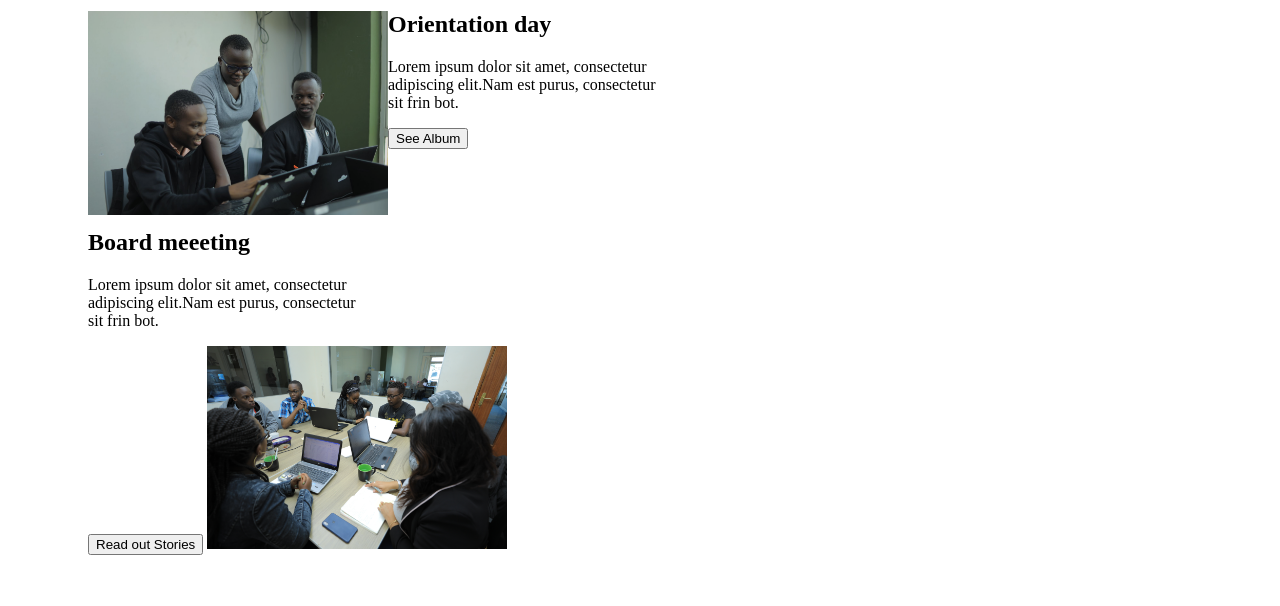
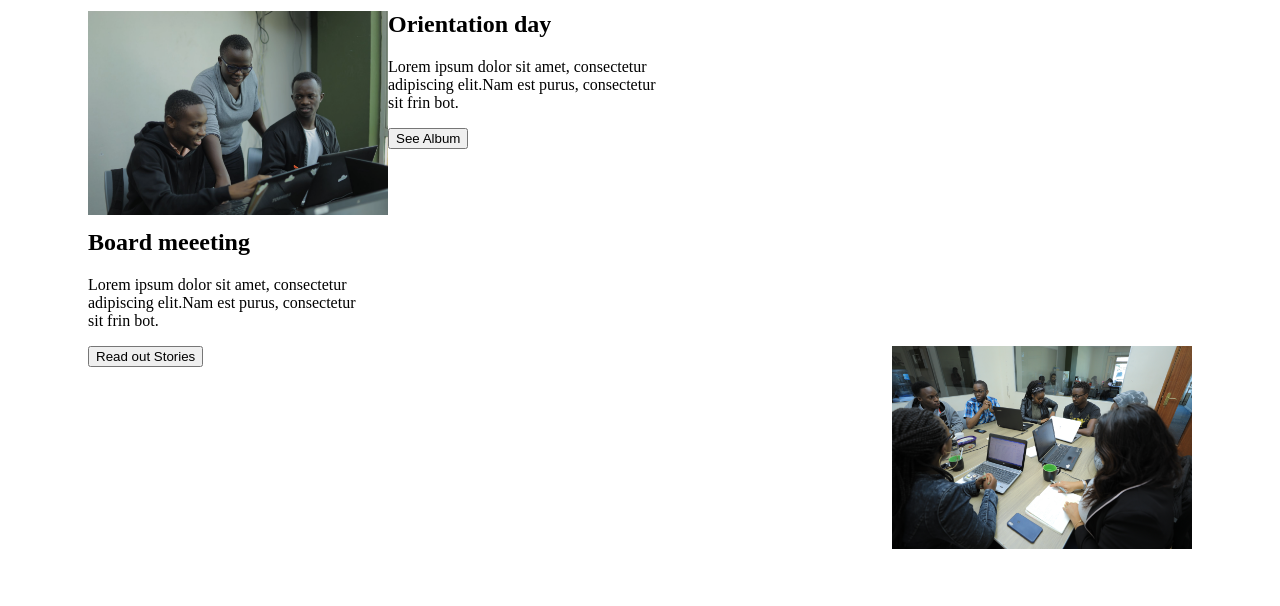
Before and after one commit to elviskim18/Moringa-School-Website, a plain HTML site: page index.html in a window 1280 px wide. Shown: the part 328-934 px from the top of the page. Drawn offline with Linux system fonts and the light colour scheme.

Commit message:
Fixing the board div height to prevent image overflow

```diff
--- a/Assets/index.css
+++ b/Assets/index.css
@@ -26,17 +26,17 @@
      width: 300px;
 
 
-
  }
 
  .Board{
      margin: 0px;
      margin-top: 80px;
+     height: 300px;
 
  }
 
  .Board img{
-    display: inline-block;
+    float: right;
      width: 300px;
 
 
```
